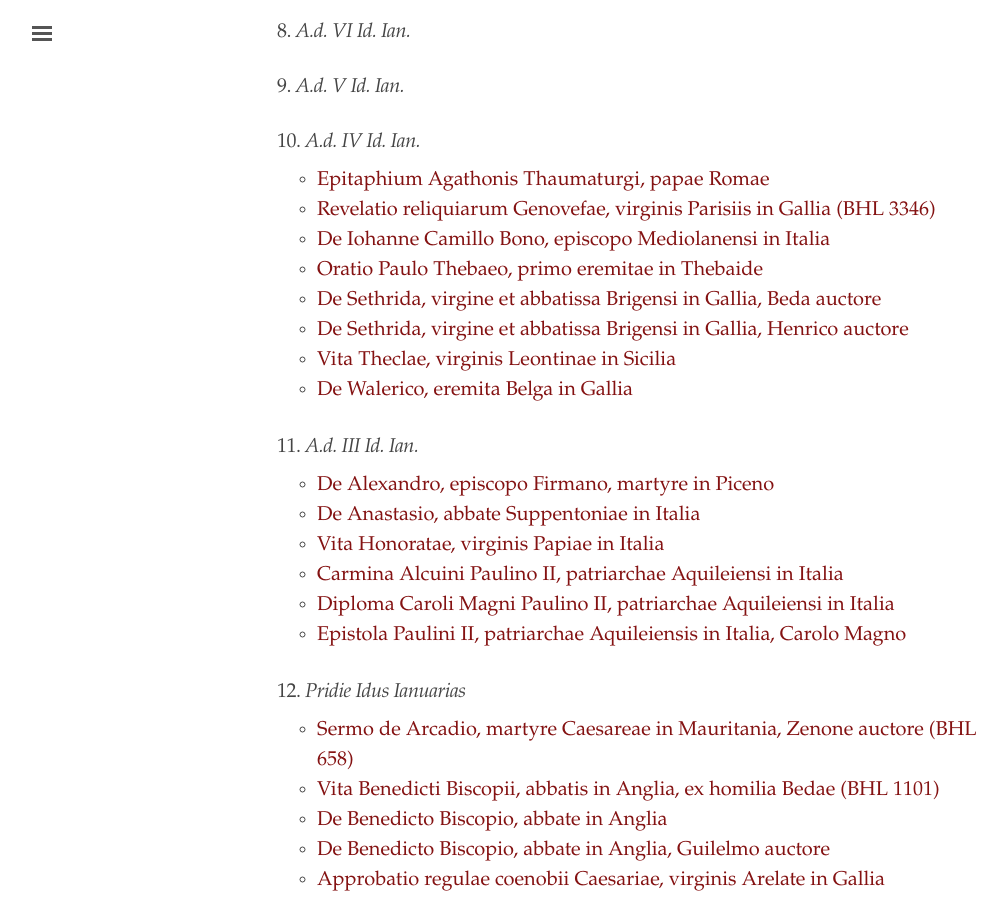
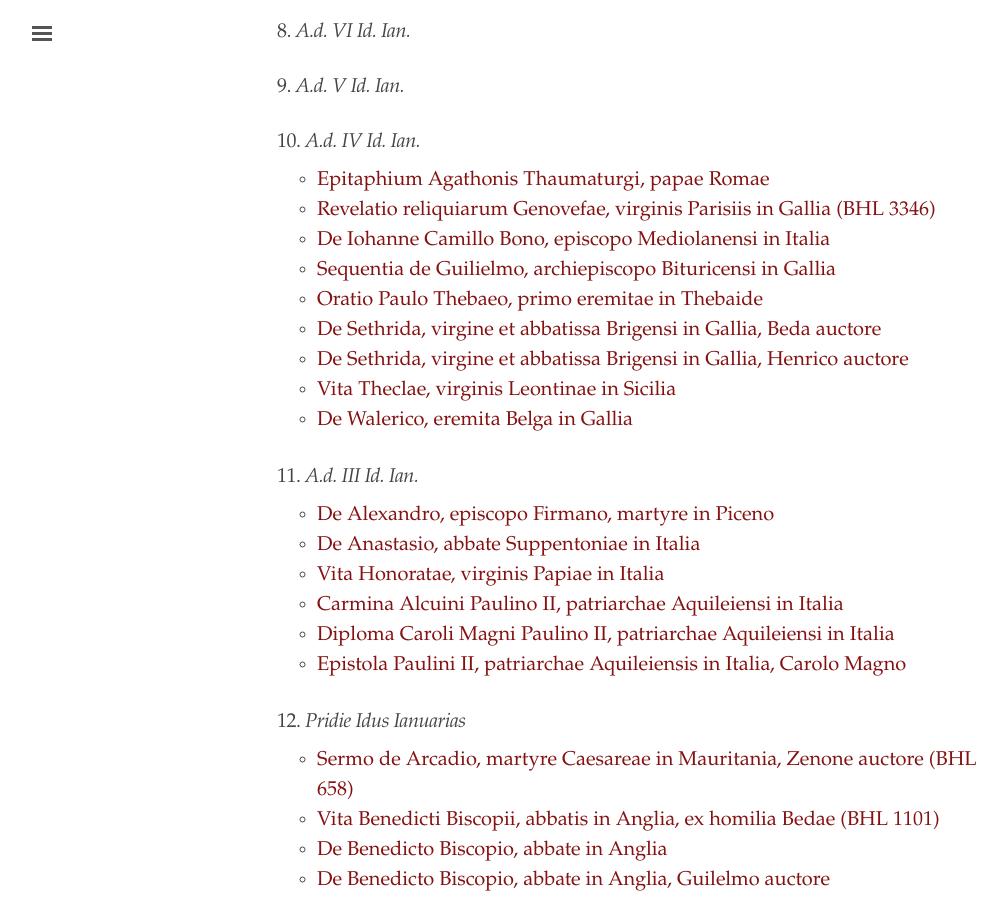
Before and after one commit to cjkoepke1/latin-hagiography, a Jekyll site: the page built from index.md, in a window 1280 px wide and 900 px high, scrolled down 1535 px. Shown: the whole window, without its empty margins (3-1010 px from the left). Built offline with Jekyll 4.4.1, drawn with Linux system fonts in a browser that asks for light colours.

Commit message:
Added Sequentia de Guilielmo

```diff
--- a/index.md
+++ b/index.md
@@ -62,6 +62,7 @@ title: "Latin Hagiography"
 - [Epitaphium Agathonis Thaumaturgi, papae Romae](https://cjkoepke1.github.io/latin-hagiography/texts/epitaphium-agathonis/)
 - [Revelatio reliquiarum Genovefae, virginis Parisiis in Gallia (BHL 3346)](https://cjkoepke1.github.io/latin-hagiography/texts/revelatio-genovefae/)
 - [De Iohanne Camillo Bono, episcopo Mediolanensi in Italia](https://cjkoepke1.github.io/latin-hagiography/texts/de-iohanne-bono/)
+- [Sequentia de Guilielmo, archiepiscopo Bituricensi in Gallia](https://cjkoepke1.github.io/latin-hagiography/texts/sequentia-de-guilielmo-bituricensi/)
 - [Oratio Paulo Thebaeo, primo eremitae in Thebaide](https://cjkoepke1.github.io/latin-hagiography/texts/oratio-paulo-thebaeo/)
 - [De Sethrida, virgine et abbatissa Brigensi in Gallia, Beda auctore](https://cjkoepke1.github.io/latin-hagiography/texts/de-sethrida-bedae/)
 - [De Sethrida, virgine et abbatissa Brigensi in Gallia, Henrico auctore](https://cjkoepke1.github.io/latin-hagiography/texts/de-sethrida-henrici/)
```
